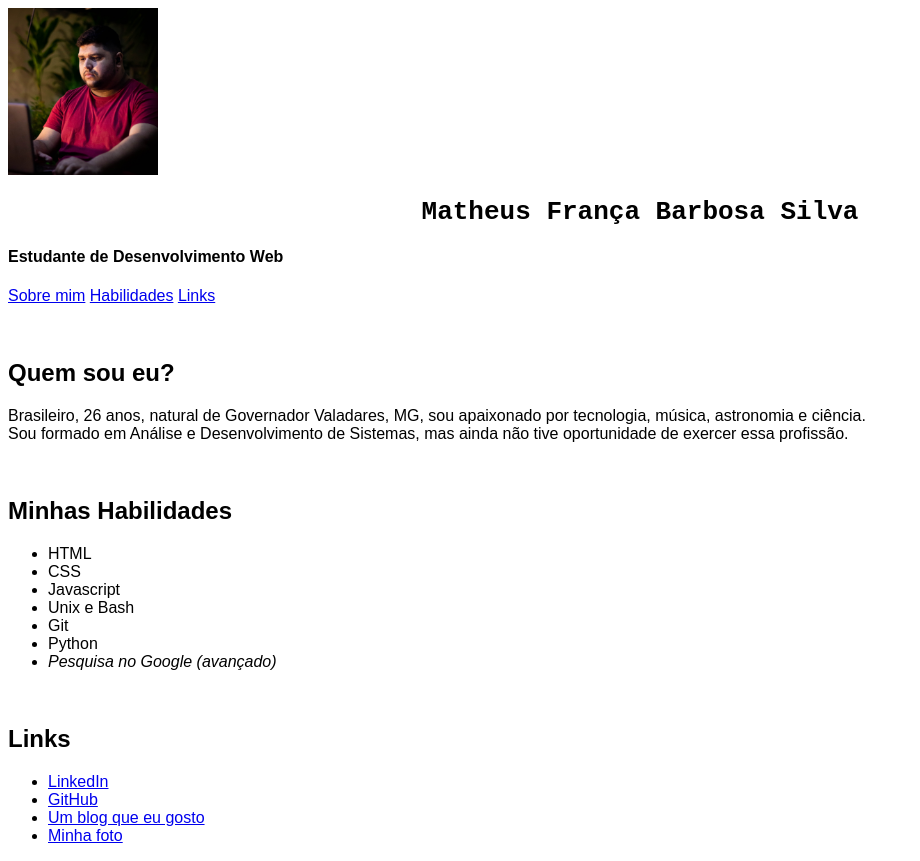
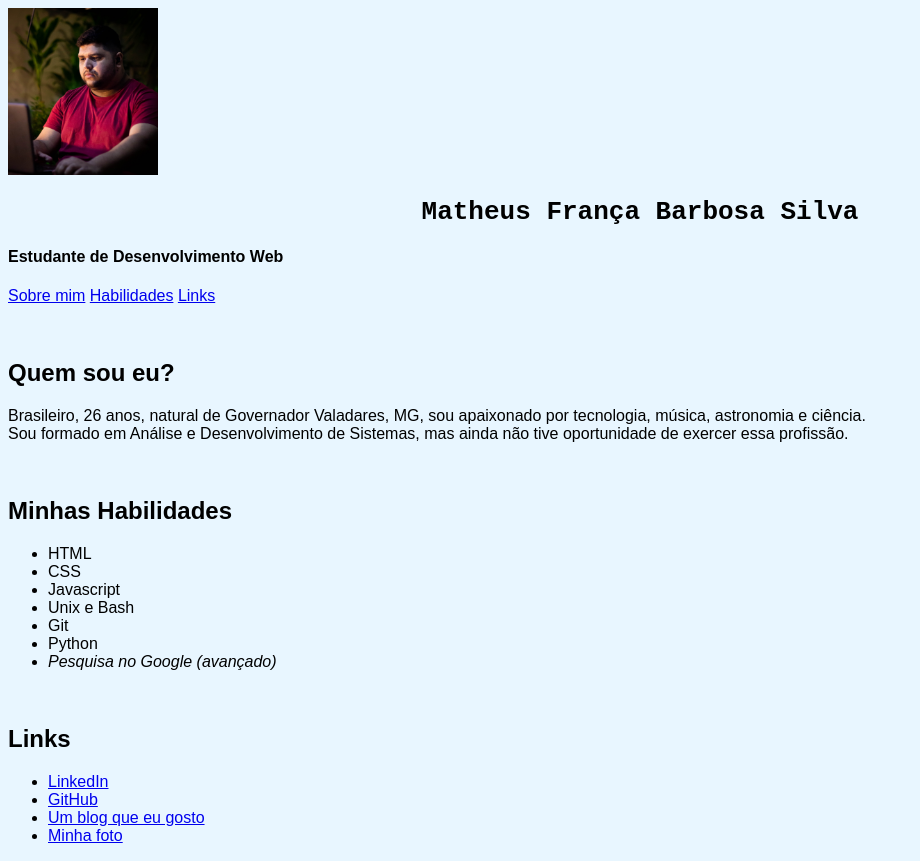
Before and after one commit to matfbs/matfbs.github.io, a plain HTML site: page index.html in a window 1280 px wide. Shown: the whole page, without its empty margins (0-920 px from the left). Drawn offline with Linux system fonts and the light colour scheme.

Commit message:
Requisito 2: Definida cor base para o portfólio.

```diff
--- a/index.html
+++ b/index.html
@@ -10,6 +10,7 @@
 
         body {
             font-family: sans-serif;
+            background-color: rgb(232, 246, 255);
         }
 
         .name {
```
